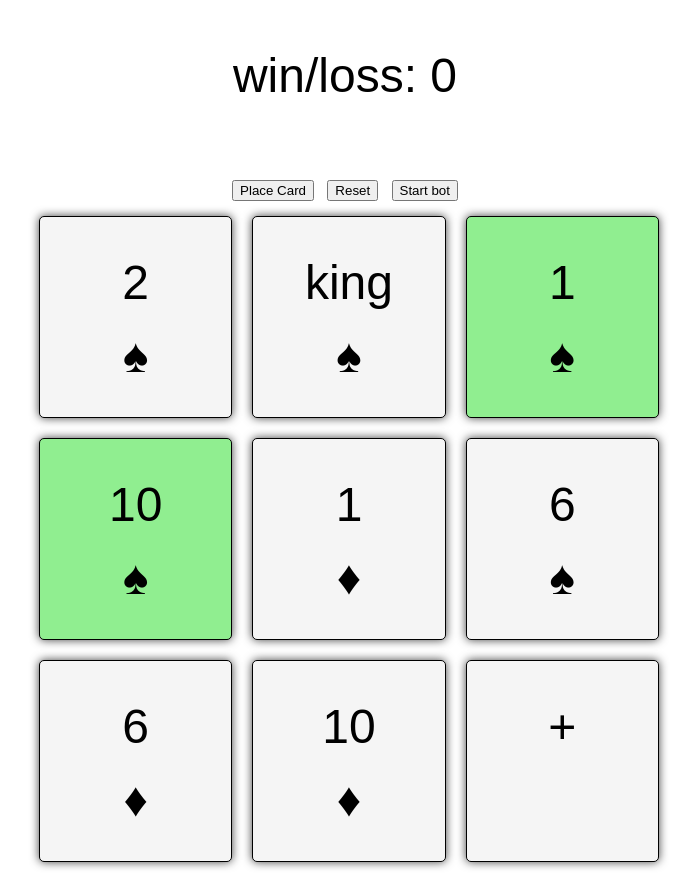
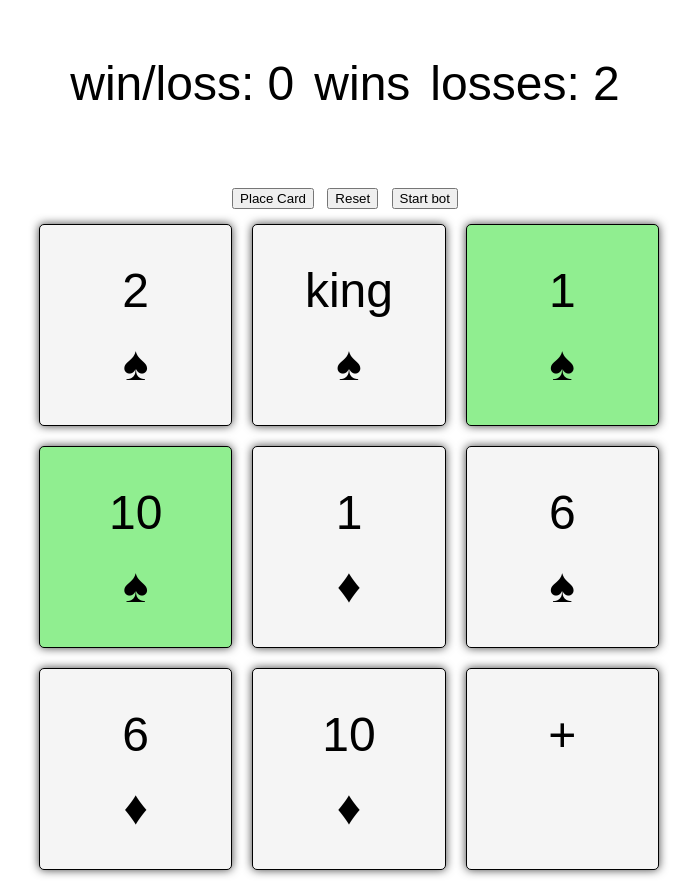
Before and after one commit to alexthehaszard/jacks, a plain HTML site: page index.html in a window 1280 px wide. Both pictures are taken after a click on the button "Start bot". Shown: the whole page, without its empty margins (295-992 px from the left). Drawn offline with Linux system fonts and the light colour scheme.

Commit message:
add a win and a loss counter

```diff
--- a/bot.js
+++ b/bot.js
@@ -9,7 +9,7 @@ function bot() {
           playCards[j].cardClicked();
           setTimeout(() => {
             bot();
-          }, 100);
+          }, betweenSwaps);
           return;
         } else if (playCards[i].num > 10 && playCards[j].num > 10 && playCards[i].num !== playCards[j].num) {
           for (let k = j; k < playCards.length; k++) {
@@ -19,7 +19,7 @@ function bot() {
               playCards[k].cardClicked();
               setTimeout(() => {
                 bot();
-              }, 100);
+              }, betweenSwaps);
               return;
             }
           }
@@ -29,7 +29,7 @@ function bot() {
     placeCard();
     setTimeout(() => {
       bot();
-    }, 100);
+    }, betweenSwaps);
     return;
   }
 }
--- a/index.html
+++ b/index.html
@@ -8,7 +8,11 @@
   </head>
 
   <body>
-    <p id="winLoss">win/loss</p>
+    <div id="info">
+      <p id="winLoss">win/loss</p>
+      <p id="wins">wins</p>
+      <p id="losses">losses</p>
+    </div>
     <button onclick="placeCard()">Place Card</button>
     <button onclick="setup()">Reset</button>
     <button onclick="bot(); usingBot=true">Start bot</button>
--- a/script.js
+++ b/script.js
@@ -5,6 +5,8 @@ let playCards = [];
 let currentCard;
 let currentCard2;
 let won;
+let endTime = 100;
+let betweenSwaps = 100;
 let usingBot = false;
 let wins = 0;
 let losses = 0;
@@ -73,12 +75,13 @@ function checkWin() {
     wins++;
     games++;
     document.getElementById("winLoss").innerHTML = `win/loss: ${wins/losses}`;
+    document.getElementById("wins").innerHTML = `wins: ${wins}`;
     console.log("games: " + games);
     if (usingBot === true) {
       setTimeout(() => {
         setup();
         bot();
-      }, 100);
+      }, endTime);
     }
     return true;
   }
@@ -106,12 +109,13 @@ function checkLoss() {
     losses++;
     games++;
     document.getElementById("winLoss").innerHTML = `win/loss: ${wins/losses}`;
+    document.getElementById("losses").innerHTML = `losses: ${losses}`;
     console.log("games: " + games);
     if (usingBot === true) {
       setTimeout(() => {
         setup();
         bot();
-      }, 100);
+      }, endTime);
     }
     return true;
   }
```
